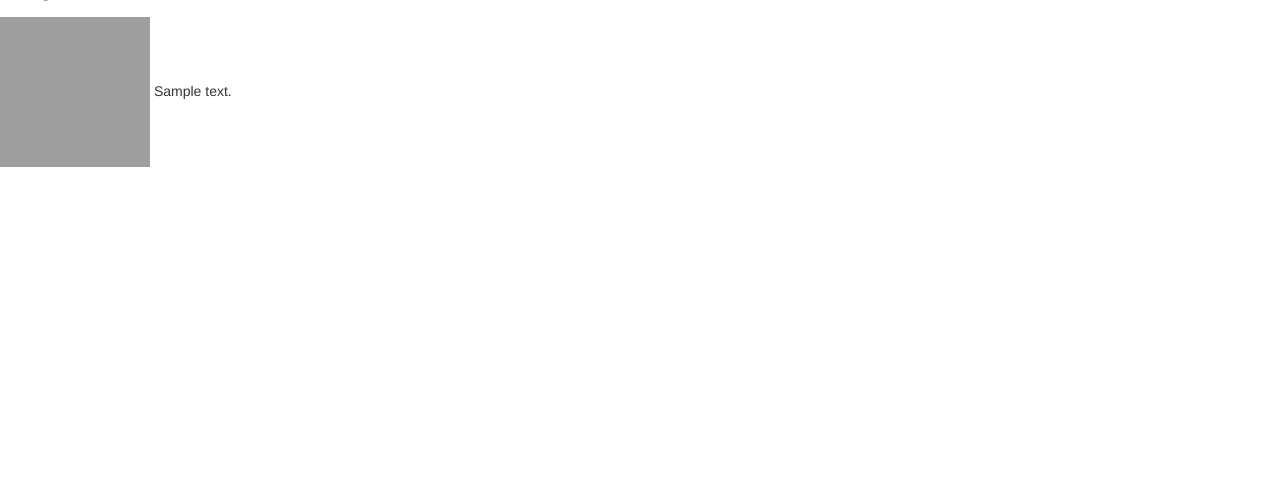
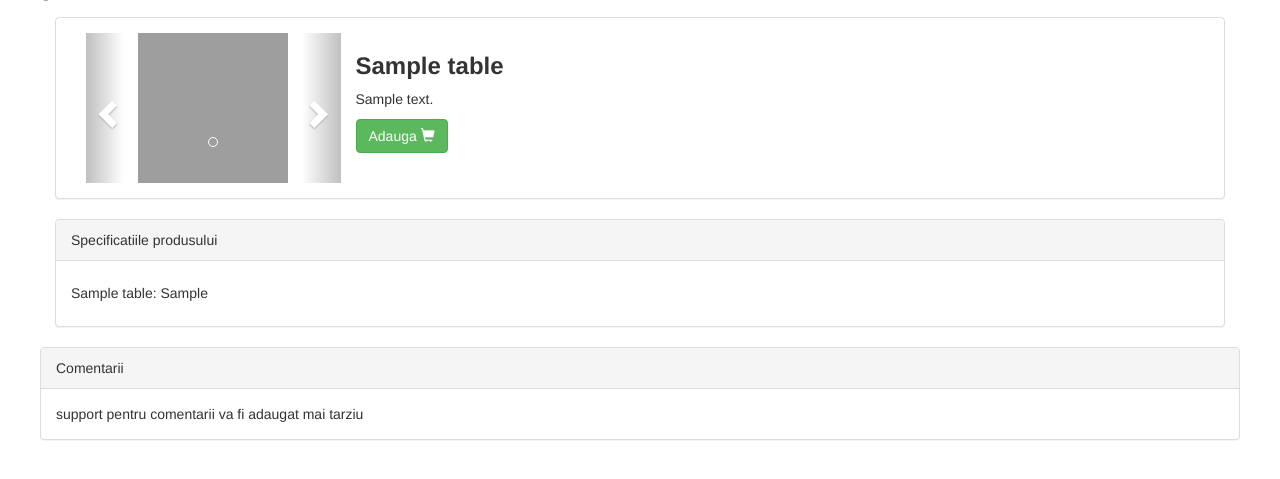
Before and after one commit to cristid9/web-store, a Flask app: page /product_page/1 in a window 1280 px wide. Shown: the part 55-534 px from the top of the page. Run offline with Flask 3, Linux system fonts and the light colour scheme; a user stored in the database is signed in; tables that the repository leaves empty hold one stand-in row (values such as "Sample post"); some libraries are stand-ins or nearby versions; grey boxes are pictures that could not be loaded.

Commit message:
Improve UI

```diff
--- a/src/app/cart.py
+++ b/src/app/cart.py
@@ -5,6 +5,7 @@
 
 from main import db
 from flask import session
+from product import Product
 
 ##
 #
@@ -24,6 +25,10 @@ class Cart(object):
 			"price": price,
 			"quantity": 0
 		}
+		session["cart"] = self.items
+		print "-" * 40
+		print self.items
+		print session
 
 	def deleteFromCart(self, productId):
 		del self.items[productId]
@@ -38,8 +43,14 @@ class Cart(object):
 		total += (24.0/100) * total
 		return total
 
-	def __del__(self):
-		session["cart"] = self.items
+	## Because I can't perform queries from templates I need a list with all
+	#  products buyed by the user.
+	def getProductData(self):
+		data = []
+		for id in self.items:
+			data.append(Product.query.get(id))
+
+		return data
 
 class Order(db.Model):
 	__tablename__ = "order_table"
--- a/src/app/templates/base.html
+++ b/src/app/templates/base.html
@@ -111,9 +111,14 @@
 									</span>
 								</a>
 								<ul class="dropdown-menu" role="menu">
-									<li><a href="#"> Action </a></li>
-									<li><a href="#"> Another action </a></li>
-									<li><a href="#"> Seomething else </a></li>
+									<li>
+										<a href="{{ url_for('cart') }}">
+										   	Produse cumparate
+										</a>
+									</li>
+									<li>
+										<a href="#"> Tranzzactiile mele </a>
+									</li>
 								</ul>
 							</li>
 						{% else %}
--- a/src/app/templates/product_page.html
+++ b/src/app/templates/product_page.html
@@ -1,13 +1,114 @@
 {% extends "base.html" %}
 {% block content %}
-	<div class="conatiner">
-		{% for picture in product.pictures %}
-			<img src="{{ picture.link }}" width="150" height="150"/>
-		{% endfor %}
+	<div class="container">
+		<div class="row">
+			<div class="panel panel-default">
+				<div class="panel-body">
+					<div class="col-xs-3">
+						<div id="carousel-example-generic" class="carousel slide"
+							data-ride="carousel">
+							<ol class="carousel-indicators">
+								{% set counter = 0 %}
+								{% for picture in product.pictures %}
+									{% if counter == 0 %}
+										<li data-target="#carousel-generic active"
+											data-slide-to="{{ counter }}">
+										</li>
+									{% else %}
+										<li data-target="#carousel-example-generic"
+											data-slide-to="{{ counter}}">
+										</li>
+									{% endif %}
+									{% set counter = counter + 1 %}
+								{% endfor %}
+							</ol>
+							<div class="carousel-inner">
+								{% set counter = 0 %}
+								{% for picture in product.pictures %}
+									{% if counter == 0 %}
+										<div class="item active">
+									{% else %}
+										<div class="item">
+									{% endif %}
+											<center>
+											<img src="{{ picture.link }}"
+												width="150"	height="150">
+											</center>
+										</div>
+									{% set counter = counter + 1 %}
+								{% endfor %}
+							</div>
 
-		{% for comment in product.comments %}
-			{{ comment.comment }}
-		{% endfor  %}
-
+							<a class="left carousel-control"
+								href="#carousel-example-generic"
+								role="button" data-slide="prev">
+								<span class="glyphicon glyphicon-chevron-left">
+								</span>
+							</a>
+							<a class="right carousel-control"
+								href="#carousel-example-generic" role="button"
+								data-slide="next">
+								<span class="glyphicon glyphicon-chevron-right">
+								</span>
+							</a>
+						</div>
+					</div>
+					<div class="col-xs-4">
+						<div class="row">
+							<h3>
+								<strong> {{ product.name }} </strong>
+							</h3>
+						</div>
+						<div class="row">
+							<p> {{ product.description }} </p>
+						</div>
+						<div class="row">
+							<button type="button" class="btn btn-success btn-md
+								add_to_cart">
+								Adauga
+								<span
+									class="glyphicon glyphicon-shopping-cart">
+								</span>
+							</button>
+						</div>
+					</div>
+				</div>
+			</div>
+		</div>
+		<div class="row">
+			<div class="panel panel-default">
+				<div class="panel-heading">
+					Specificatiile produsului
+				</div>
+				<div class="panel-body">
+					{% set counter = 0 %}
+					{% for specification in product.specifications %}
+						{% if counter % 2 == 0 %}
+							<div class="row">
+						{% endif %}
+							<div class="col-xs-4">
+								<h5>
+									{{ specification.name }}:
+									{{ specification.data }}
+								</h5>
+							</div>
+						{% if counter % 2 != 0 %}
+							</div>
+						{% endif %}
+						{% set counter = counter + 1 %}
+					{% endfor %}
+				</div>
+			</div>
+		</div>
+		<div class="row">
+			<div class="panel panel-default">
+				<div class="panel-heading">
+					Comentarii
+				</div>
+				<div class="panel-body">
+					support pentru comentarii va fi adaugat mai tarziu
+				</div>
+			</div>
+		</div>
 	</div>
 {% endblock %}
--- a/src/app/views.py
+++ b/src/app/views.py
@@ -107,10 +107,12 @@ def login():
 		user = User.query.filter_by(username=form.username.data,
 			password=md5(form.password.data).hexdigest()
 		).first()
-		login_user(user)
-		flash('User logged in')
-		return redirect(url_for('index'))
-
+	        if not user is None:
+                    login_user(user)
+		    flash('Te-ai logat cu succes')
+		    return redirect(url_for('index'))
+	        else:
+                    flash("Numele de utilizator sau parola nu sunt corecte!")
 	flashErrors(form.errors, flash)
 	return render_template("login.html",
 		form=form
@@ -122,7 +124,7 @@ def logout():
 	return redirect(url_for('index'))
 
 @app.route('/categories/<string:category>/<int:page>')
-def categories(category, page=1):
+def categories(category, page):
 	products = Product.query.filter_by(category=category).paginate(page,
 		PRODUCTS_PER_PAGE, False
 	)
@@ -133,10 +135,20 @@ def categories(category, page=1):
 
 @app.route('/add_to_cart', methods=['POST'])
 def addToCart():
-	productId = request.form["productId"]
+        import pdb; pdb.set_trace()
+        productId = request.form["productId"]
+        print "merge ?"
 	productPrice = request.form["productPrice"]
 
+        print "merge cacatu asta?"
 	g.cart.addToCart(int(productId), float(productPrice))
 
 	print session
 	return jsonify(status="success")
+
+@app.route('/cart')
+def cart():
+    #import pdb; pdb.set_trace()
+    return render_template("products_in_cart.html",
+            cart=g.cart.getProductData()
+    )
```
Also changed, not shown: src/app/product.py (+25 -0 lines), src/app/templates/product_template.html (+5 -2 lines), src/app/templates/products_in_cart.html (added, +7 -0 lines), src/app/templates/user_account_page.html (added, +8 -0 lines), 2 other files.
